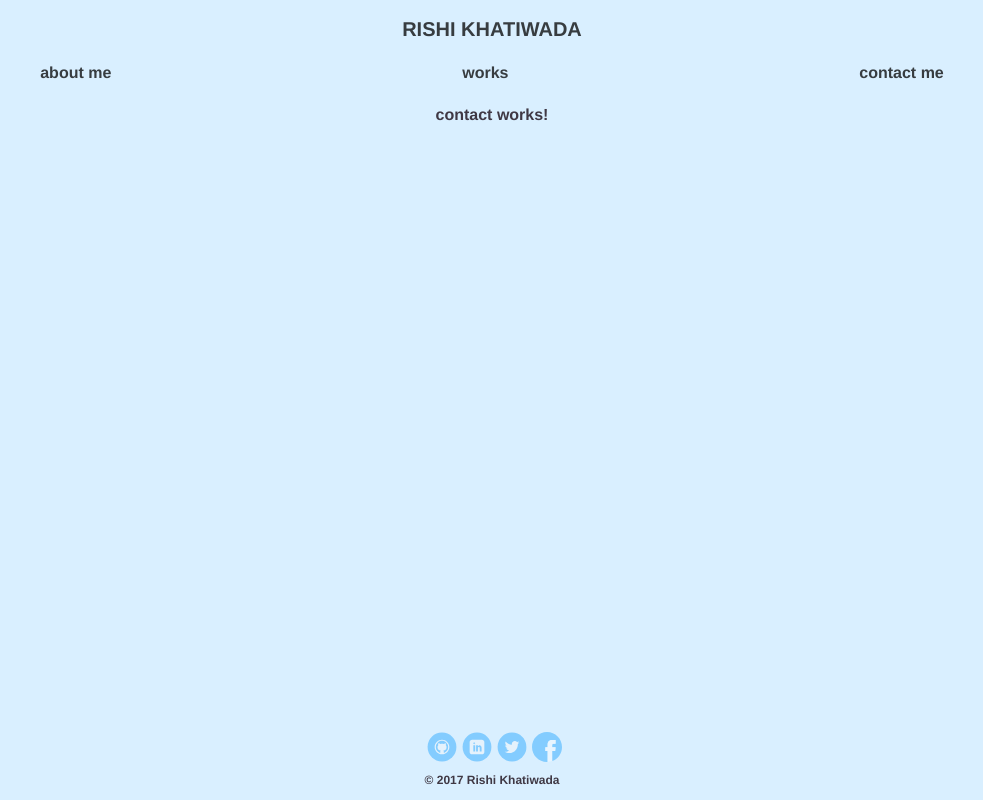
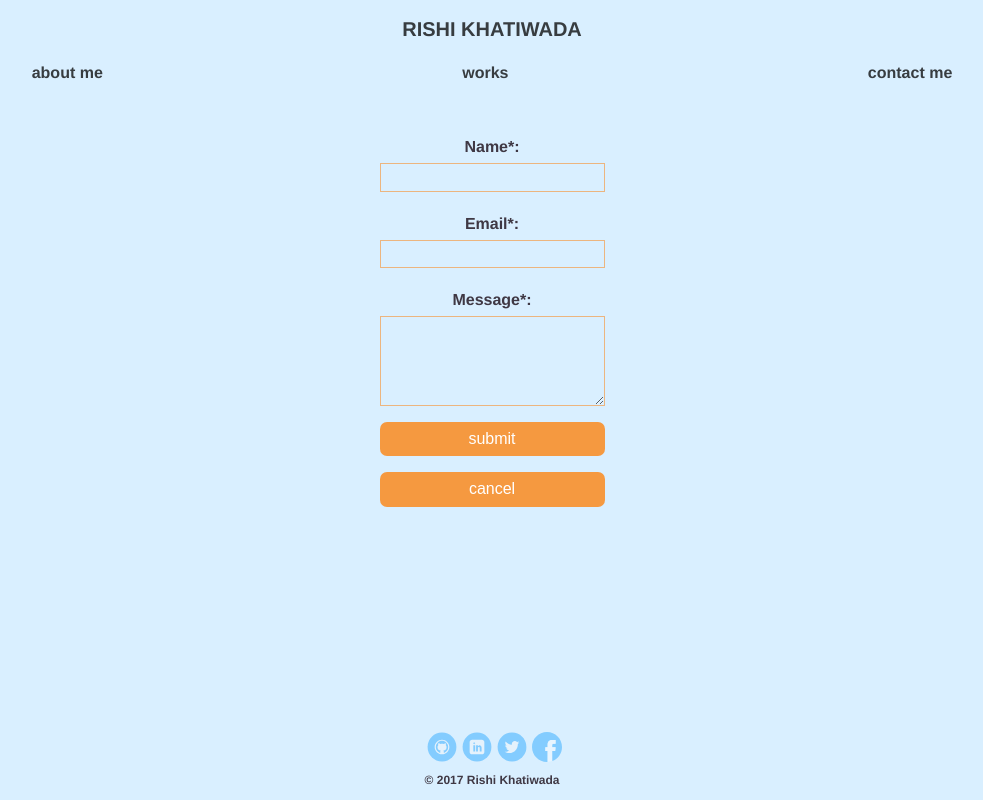
Before and after one commit to rsi2940/portfolio, an Angular app: page /contact in a window 1280 px wide. Shown: the whole page, without its empty margins (148-1131 px from the left). Built offline with nearby package versions, Linux system fonts and the light colour scheme.

Commit message:
added form and added lay out for media quries

```diff
--- a/src/app/about/about.component.html
+++ b/src/app/about/about.component.html
@@ -9,8 +9,8 @@
       I prefer to start with scratch but also believe not to "reinvent the wheel" as far as possible.
     </p>
     <p>
-      I am comfortable with Plain HTML5, CSS3, vanillaJS as Front End and PHP MYSQL as Back End. However, Angular with Firebase
-      is my goal that I am possessive with.
+      I am comfortable with Plain HTML5, CSS3, vanillaJS as Front End and PHP MYSQL as Back End. I enjoy building wordpress apps
+      too, however, Angular with Firebase is my goal that I am currently acquiring knowledge at Monroe Community College.
     </p>
     <p>I am always eager to learn new technology and believe in professional growth.</p>
 
--- a/src/app/about/about.component.scss
+++ b/src/app/about/about.component.scss
@@ -1,12 +1,27 @@
 .ro {
-  margin: 0 2em 0 0;
-  // color: #3f3844;
-  // font-weight: bolder;
+  margin: 0 auto;
+  padding: 1em;
   line-height: 2em;
   display: grid;
   grid-template-columns: repeat(12, 1fr);
   //grid-template-rows: max-content;
-  grid-template-areas: ' . ap  . p p p p p p p p p';
+
+  grid-template-rows: max-content 1fr;
+
+  grid-template-areas:
+    '. ap ap ap ap ap ap ap ap ap ap .'
+    'p p p p p p p p p p p p';
+
+  @media (min-width: 960px) {
+    grid-template-areas: ' . ap  . p p p p p p p p p';
+
+    > .ptags {
+      margin-top: 1em;
+    }
+    app-profile {
+      margin-top: 5em;
+    }
+  }
 }
 .ro > .ptags {
   grid-area: p;
--- a/src/app/app.component.scss
+++ b/src/app/app.component.scss
@@ -1,48 +1,16 @@
 .container {
-  // padding: 0;
-  // width: 100%;
   margin: 0 auto;
-
-  // display: grid;
-  //background: green;
-  //justify-content: left;
-  // grid-column-gap: 0.5em;
-  // grid-template-columns: repeat(12, 1fr);
-  // grid-template-rows: 6em;
-  // grid-template-areas:
-  //   'h h h h h h h h h h h h'
-  //   '. s cw cw cw cw cw cw cw cw cw cw';
 }
 h1 {
   font-size: 1.25em;
 }
 section.profile {
   padding-top: 1em;
-  // grid-area: s;
-  // display: grid;
-  // grid-auto-flow: column;
-  // justify-content: space-around;
-
-  // grid-row-gap: 0.5em;
-  // grid-template-rows: 2em min-content 1fr 2em;
-  // grid-template-columns: 1fr;
-  // grid-template-areas:
-  //   '.'
-  //   'img'
-  //   'sl''.';
 }
-// .social-links {
-//   grid-area: sl;
-//   margin-bottom: 0.5em;
-// }
-// .profile > .profile-img {
-//   grid-area: img;
-// }
 
 header {
-  width: 98vw;
+  width: 100vw;
   margin: 0 auto;
-  // border-radius: 10px;
   background-image: url('../assets/image/bg.png');
   position: sticky;
   top: 0;
@@ -88,7 +56,7 @@ ul li {
   //padding-top: 1em;
 }
 
-@media (min-width: 920px) {
+@media (min-width: 960px) {
   app-footer {
     // grid-area: sl;
     display: block;
@@ -106,9 +74,7 @@ ul li {
     margin: 0 auto 8em auto;
     grid-area: cw;
   }
-  // .social-links {
-  //   display: none;
-  // }
+  //
   app-profile {
     // display: initial;
     grid-area: s;
--- a/src/app/app.module.ts
+++ b/src/app/app.module.ts
@@ -1,6 +1,7 @@
 import { BrowserModule } from '@angular/platform-browser';
 import { NgModule } from '@angular/core';
 import { AppRoutingModule } from './/app-routing.module';
+import { FormsModule } from '@angular/forms';
 
 import { AppComponent } from './app.component';
 import { FooterComponent } from './footer/footer.component';
@@ -18,7 +19,7 @@ import { ProfileComponent } from './profile/profile.component';
     AboutComponent,
     ProfileComponent
   ],
-  imports: [BrowserModule, AppRoutingModule],
+  imports: [FormsModule, BrowserModule, AppRoutingModule],
   providers: [],
   bootstrap: [AppComponent]
 })
--- a/src/app/contact/contact.component.html
+++ b/src/app/contact/contact.component.html
@@ -1,3 +1,35 @@
-<p>
-  contact works!
-</p>
+<div class="form">
+  <div class="name">
+    <label for="name">
+      Name*:</label>
+    <input type="text"
+           id="name"
+           [(ngModel)]="clientName"
+           autofocus=true
+           required>
+  </div>
+
+  <div class="email">
+    <label for="email">Email*:</label>
+    <input [(ngModel)]="clientEmail"
+           type="email"
+           id="email"
+           required>
+  </div>
+
+  <div class="message">
+    <label for="message">Message*:</label>
+    <textarea name="message"
+              id="message"
+              [(ngModel)]="clientMessage"
+              required></textarea>
+  </div>
+
+  <div class="buttons">
+    <input type="submit"
+           value="submit">
+    <input type="button"
+           value="cancel"
+           (click)="onCancel()">
+  </div>
+</div>
--- a/src/app/contact/contact.component.scss
+++ b/src/app/contact/contact.component.scss
@@ -0,0 +1,39 @@
+.form {
+  width: 50vw;
+  padding: 0 1em;
+  line-height: 2;
+  margin: calc(25vh/8) auto 0 auto;
+  display: grid;
+  justify-content: center;
+  align-items: center;
+  overflow: hidden;
+  div {
+    display: grid;
+    margin-top: 1em;
+    input,
+    textarea {
+      padding: 0.5em 0.5em 0 0.5em;
+      //border: none;
+      background: transparent;
+      border: 1px solid rgba(255, 125, 0, 0.5);
+      outline: none;
+    }
+    textarea {
+      height: 80px;
+    }
+  }
+  .buttons {
+    > * {
+      margin-bottom: 1em;
+      border: none;
+      background: rgba(255, 125, 0, 0.75);
+      border-radius: 7px;
+      color: #fff;
+      padding: 0.5em;
+    }
+    :hover {
+      cursor: pointer;
+      background: rgba(255, 125, 0, 0.85);
+    }
+  }
+}
--- a/src/app/contact/contact.component.ts
+++ b/src/app/contact/contact.component.ts
@@ -6,10 +6,16 @@ import { Component, OnInit } from '@angular/core';
   styleUrls: ['./contact.component.scss']
 })
 export class ContactComponent implements OnInit {
+  clientName: string;
+  clientMessage: string;
+  clientEmail: string;
+  constructor() {}
 
-  constructor() { }
-
-  ngOnInit() {
+  ngOnInit() {}
+  onCancel() {
+    console.log(this.clientEmail);
+    this.clientEmail = '';
+    this.clientMessage = '';
+    this.clientName = '';
   }
-
 }
--- a/src/app/profile/profile.component.scss
+++ b/src/app/profile/profile.component.scss
@@ -9,4 +9,10 @@ section.profile {
   .profile-img img:hover {
     box-shadow: 2px 2px 2px 2px rgba(0, 140, 186, 0.75);
   }
+
+  @media (min-width: 960px) {
+    .social-links {
+      display: none;
+    }
+  }
 }
```
